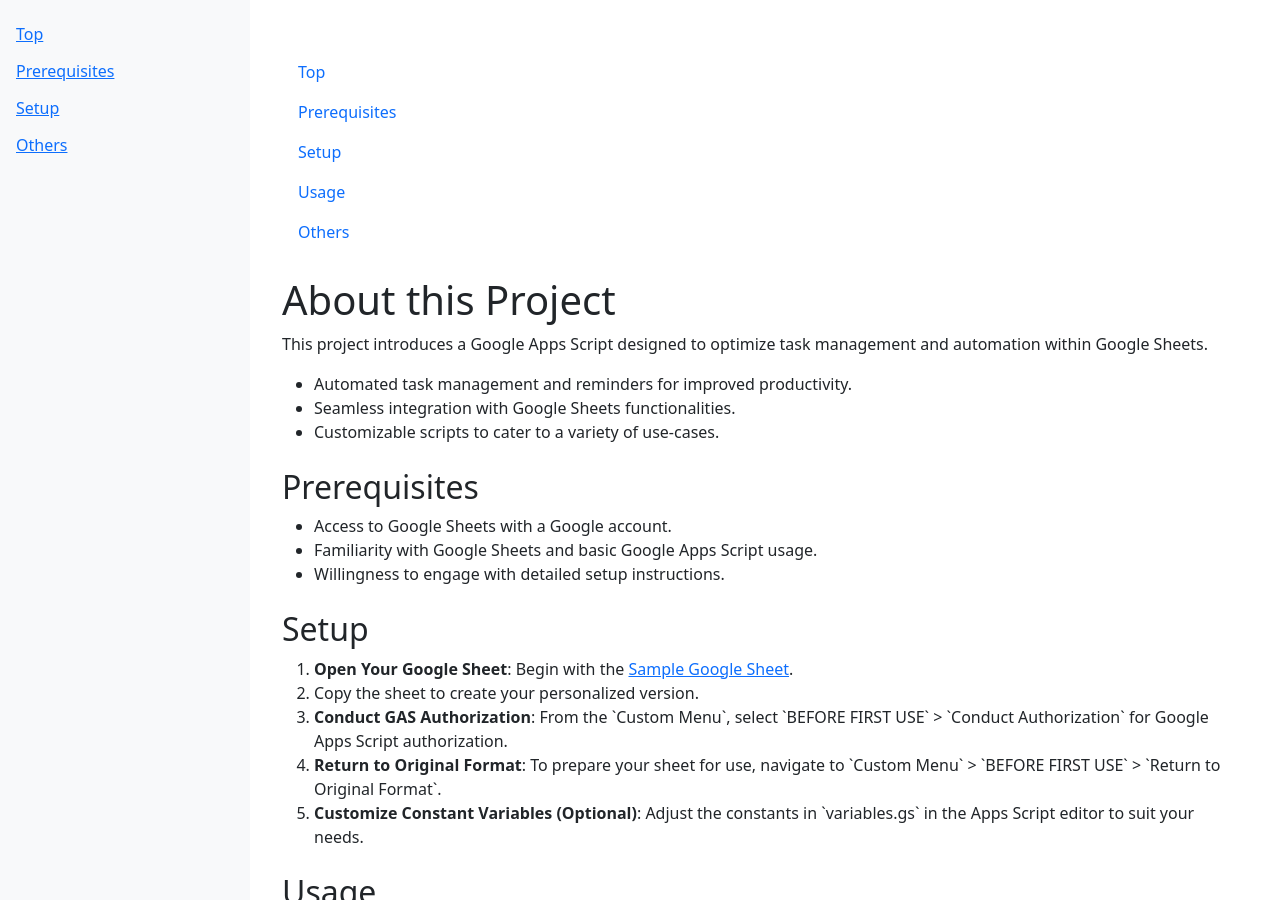
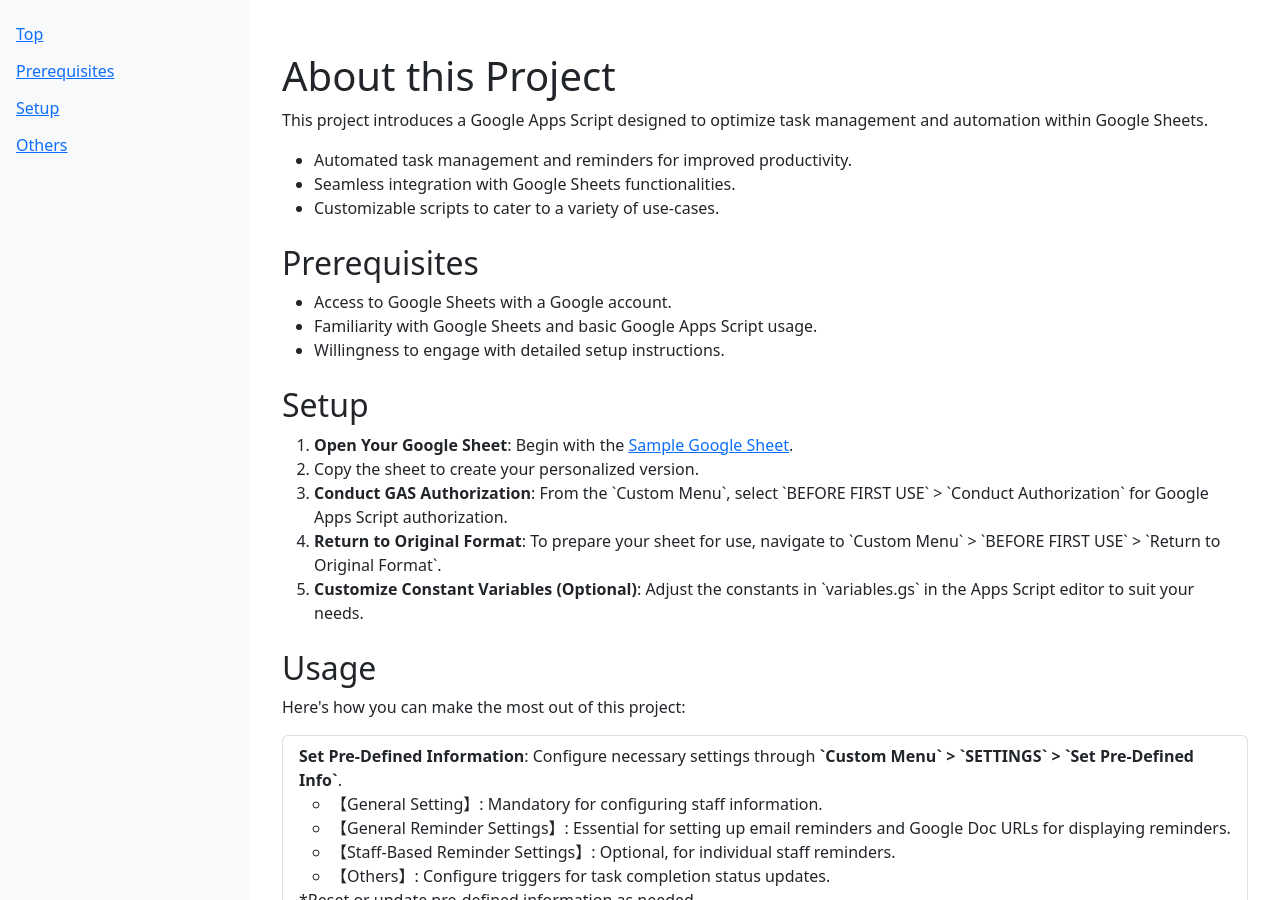
Before and after one commit to tsato21/sheet-tasker, a Jekyll site: the page built from docs/index.html, in a window 1280 px wide and 900 px high. Built offline with Jekyll 4.4.1, drawn with Linux system fonts in a browser that asks for light colours.

Commit message:
Update github page

```diff
--- a/docs/index.html
+++ b/docs/index.html
@@ -3,16 +3,6 @@
 ---
 <body>
   <div class="container py-4">
-    <aside class="mb-4">
-      <!-- Sidebar with Table of Contents -->
-      <nav class="nav flex-column">
-        <a class="nav-link" href="#top">Top</a>
-        <a class="nav-link" href="#prerequisites">Prerequisites</a>
-        <a class="nav-link" href="#setup">Setup</a>
-        <a class="nav-link" href="#usage">Usage</a>
-        <a class="nav-link" href="#others">Others</a>
-      </nav>
-    </aside>
 
     <section id="top">
       <h1>About this Project</h1>
```
